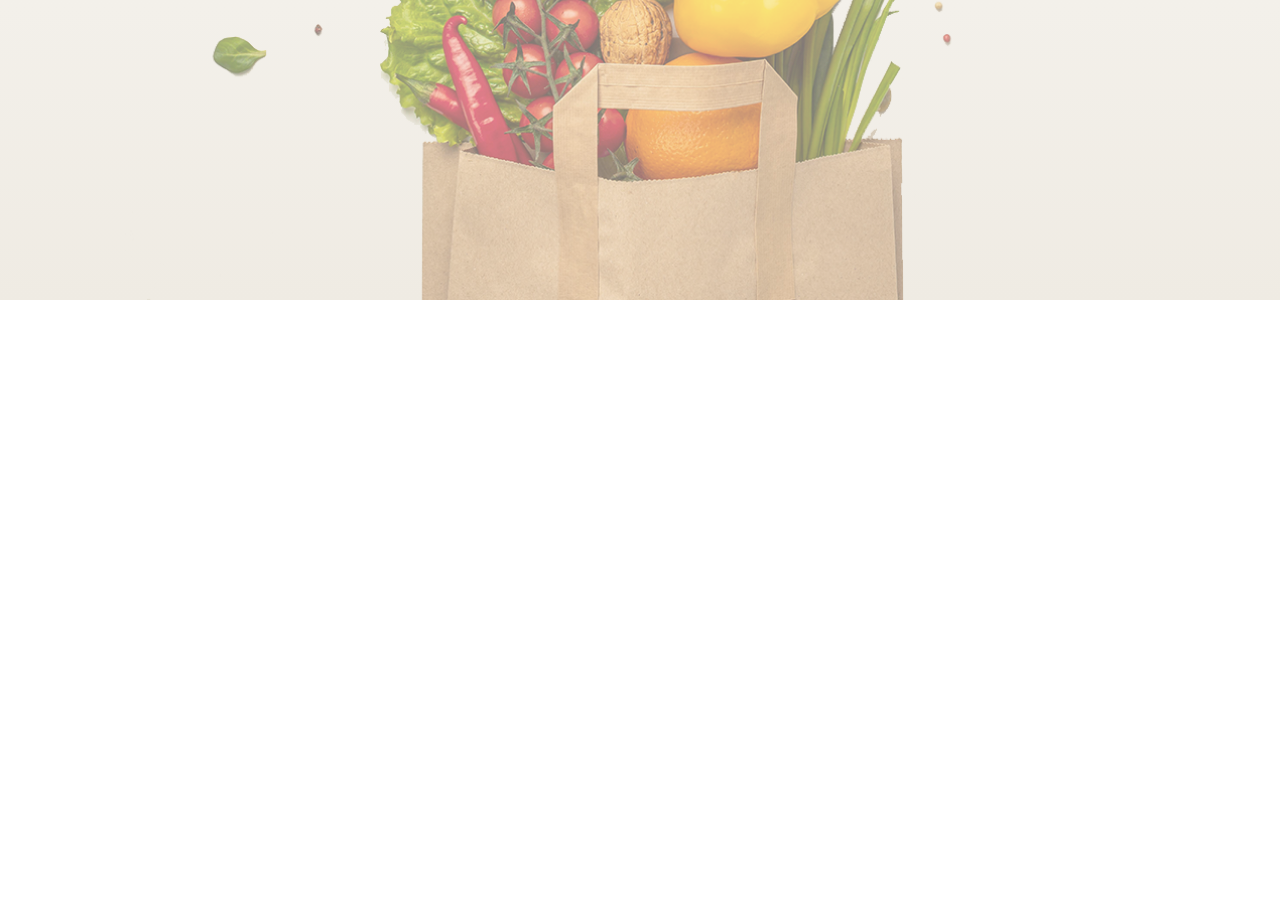
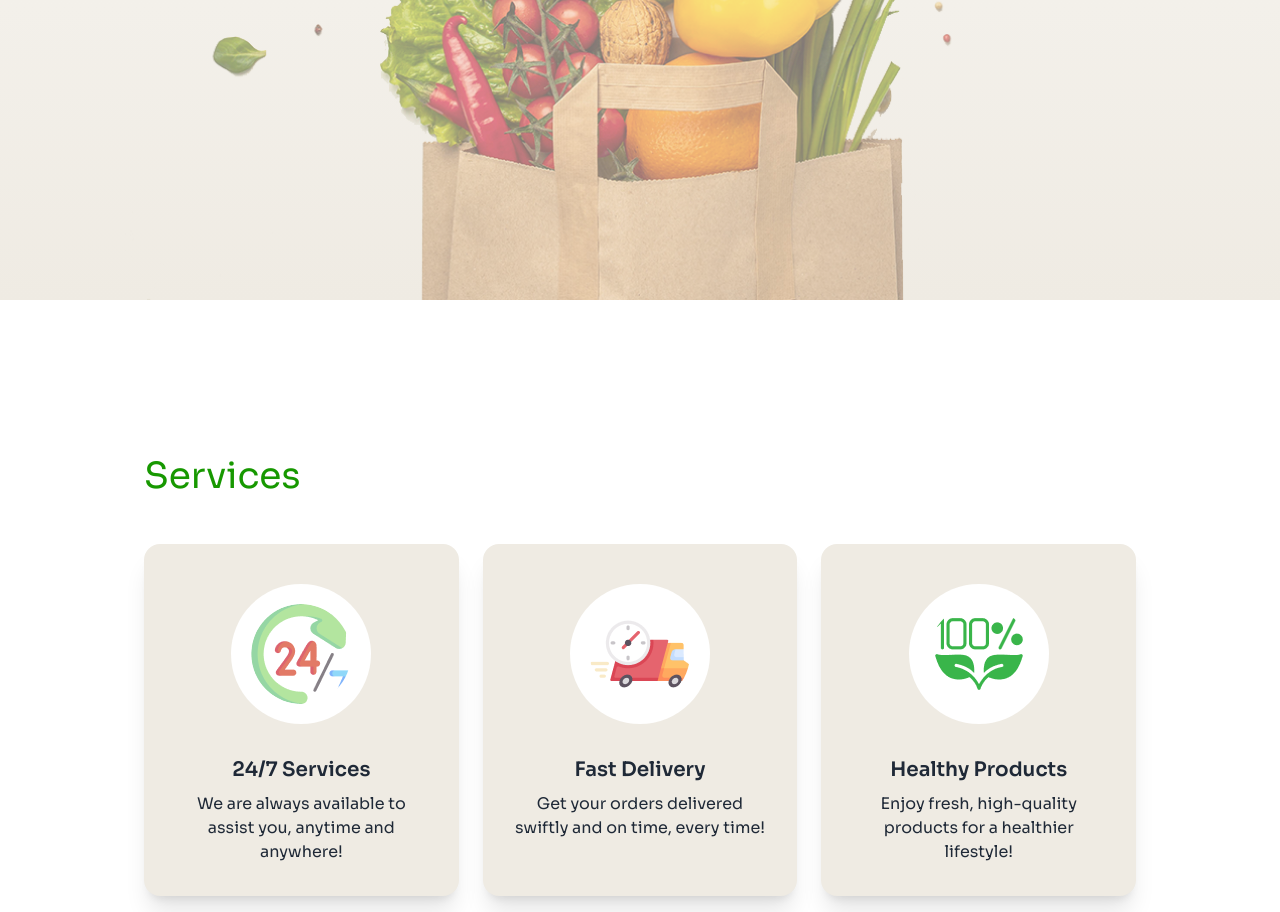
Before and after one commit to MdManjurulHoqueJony/B11A3ByJony, a plain HTML site: page index.html in a window 1280 px wide. Shown: the part 875-1787 px from the top of the page. Before the commit the page ends 1175 px from the top, so only its background shows below. Drawn offline with nearby package versions, Linux system fonts and the light colour scheme.

Commit message:
Services

```diff
--- a/index.html
+++ b/index.html
@@ -23,7 +23,7 @@
 </head>
 
 <body class="font-sora">
-    <header class="w-full bg-gradient-to-b from-white to-[#EFEBE3]">
+    <header class="w-full bg-gradient-to-b from-white to-[#EFEBE3] mb-[48px] lg:mb-[140px]">
         <nav class="p-4 mx-auto lg:px-36 lg:py-6">
             <div class="navbar bg-base-100">
                 <div class="navbar-start flex justify-between w-full">
@@ -33,8 +33,10 @@
                     <div class="dropdown relative flex justify-end">
                         <!-- Hamburger Icon -->
                         <div tabindex="0" role="button" class="btn btn-ghost lg:hidden">
-                            <svg xmlns="http://www.w3.org/2000/svg" class="h-5 w-5" fill="none" viewBox="0 0 24 24" stroke="#179800">
-                                <path stroke-linecap="round" stroke-linejoin="round" stroke-width="2" d="M4 6h16M4 12h8m-8 6h16" />
+                            <svg xmlns="http://www.w3.org/2000/svg" class="h-5 w-5" fill="none" viewBox="0 0 24 24"
+                                stroke="#179800">
+                                <path stroke-linecap="round" stroke-linejoin="round" stroke-width="2"
+                                    d="M4 6h16M4 12h8m-8 6h16" />
                             </svg>
                         </div>
 
@@ -65,13 +67,47 @@
         <hr class="box-border border-[0.5px] border-[rgb(23,152,0)] lg:hidden">
         <!-- Banner -->
         <section class="place-items-center">
-            <p class="text-3xl lg:text-6xl p-[16px] text-center">Freshness <span class="text-[#179800]">You Can<br> Count</span> On, Prices You’ll Love!</p>
-            <p class="text-base lg:text-xl p-[16px] text-center">Shop your daily essentials at unbeatable prices. From fresh produce to pantry staples, we’ve got you covered every day!</p>
+            <p class="text-3xl lg:text-6xl p-[16px] text-center">Freshness <span class="text-[#179800]">You Can<br>
+                    Count</span> On, Prices You’ll Love!</p>
+            <p class="text-base lg:text-xl p-[16px] text-center">Shop your daily essentials at unbeatable prices. From
+                fresh produce to pantry staples, we’ve got you covered every day!</p>
             <img src="./images/hero-vegetables.png" alt="Vegetables" class="animate-pulse">
         </section>
     </header>
     <main>
-
+        <!-- Services -->
+        <section class="p-4 lg:px-36">
+            <p class="text-2xl lg:text-4xl text-[#179800]  mb-[32px] lg:mb-[48px]">Services</p>
+            <div class="flex gap-6 flex-col lg:flex-row">
+                <div class="card bg-[#EFEBE3] w-96 shadow-xl">
+                    <figure class="px-10 pt-10">
+                        <img src="./images/service.png" alt="24/7 Services" class="rounded-full bg-white p-5 object-cover" />
+                    </figure>
+                    <div class="card-body items-center text-center">
+                        <h2 class="card-title">24/7 Services</h2>
+                        <p">We are always available to assist you, anytime and anywhere!</p>
+                    </div>
+                </div>
+                <div class="card bg-[#EFEBE3] w-96 shadow-xl">
+                    <figure class="px-10 pt-10">
+                        <img src="./images/delivery.png" alt="24/7 Services" class="rounded-full bg-white p-5 object-cover" />
+                    </figure>
+                    <div class="card-body items-center text-center">
+                        <h2 class="card-title">Fast Delivery</h2>
+                        <p">Get your orders delivered swiftly and on time, every time!</p>
+                    </div>
+                </div>
+                <div class="card bg-[#EFEBE3] w-96 shadow-xl">
+                    <figure class="px-10 pt-10">
+                        <img src="./images/healthy.png" alt="24/7 Services" class="rounded-full bg-white p-5 object-cover" />
+                    </figure>
+                    <div class="card-body items-center text-center">
+                        <h2 class="card-title">Healthy Products</h2>
+                        <p">Enjoy fresh, high-quality products for a healthier lifestyle!</p>
+                    </div>
+                </div>
+            </div>
+        </section>
     </main>
     <footer>
 
```
